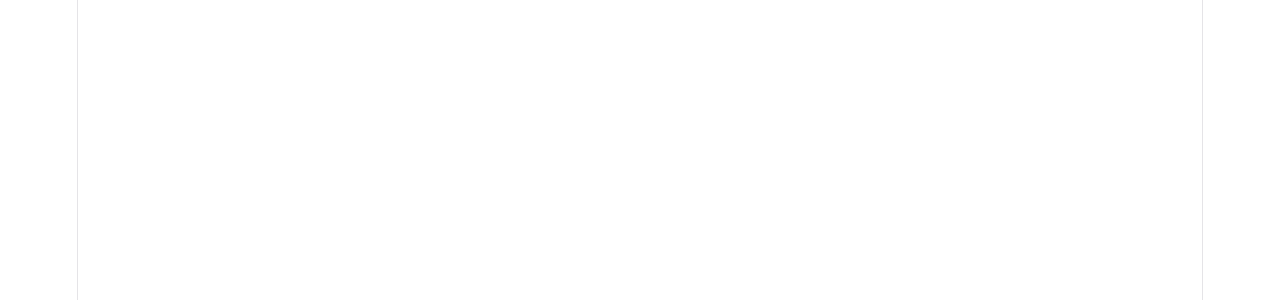
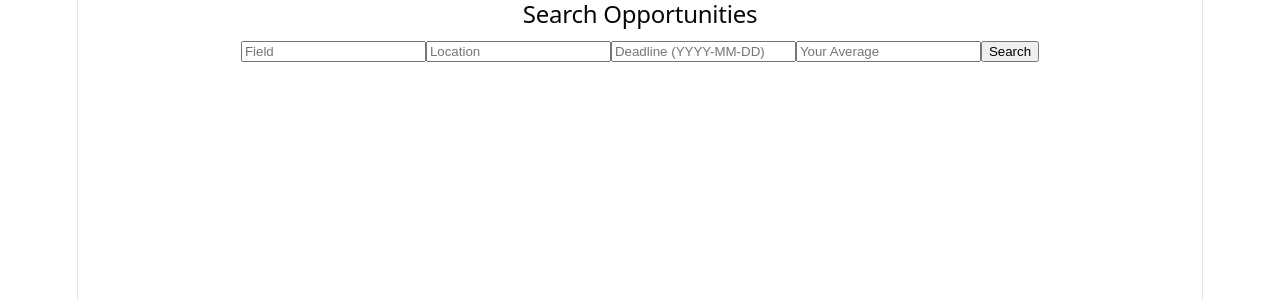
Before and after one commit to maria-scz/opportunitymatch, a React (Vite) app in the folder client/: page /search in a window 1280 px wide. Before the commit this address had no page. Shown: the top 300 px of the page. Built offline with nearby package versions, Linux system fonts and the light colour scheme.

Commit message:
day 10: search page with multi-filter form

```diff
--- a/client/src/App.jsx
+++ b/client/src/App.jsx
@@ -1,6 +1,7 @@
 import { BrowserRouter, Routes, Route } from 'react-router-dom';
 import Landing from './pages/Landing';
 import Profile from './pages/Profile';
+import Search from './pages/Search';
 
 function App() {
   return (
@@ -8,6 +9,7 @@ function App() {
       <Routes>
         <Route path="/" element={<Landing />} />
         <Route path="/profile" element={<Profile />} />
+        <Route path="/search" element={<Search />} />
       </Routes>
     </BrowserRouter>
   );
--- a/client/src/pages/Profile.jsx
+++ b/client/src/pages/Profile.jsx
@@ -25,7 +25,6 @@ function Profile() {
       <input value={academicLevel} onChange={(e) => setAcademicLevel(e.target.value)} placeholder="Academic Level" />
       <input value={academicAverage} onChange={(e) => setAcademicAverage(e.target.value)} placeholder="Academic Average" />
       <input value={intendedField} onChange={(e) => setIntendedField(e.target.value)} placeholder="Intended Field" />
-
       <input value={location} onChange={(e) => setLocation(e.target.value)} placeholder="Location" />
       <input value={eligibility} onChange={(e) => setEligibility(e.target.value)} placeholder="Eligibility" />
       <input value={interests} onChange={(e) => setInterests(e.target.value)} placeholder="Interests" />
--- /dev/null
+++ b/client/src/pages/Search.jsx
@@ -0,0 +1,55 @@
+import { useState } from 'react';
+
+function Search() {
+  const [field, setField] = useState('');
+  const [location, setLocation] = useState('');
+  const [deadline, setDeadline] = useState('');
+  const [minAverage, setMinAverage] = useState('');
+  const [results, setResults] = useState([]);
+
+  async function handleSearch(e) {
+    e.preventDefault();
+
+    // TODO 1: build a URLSearchParams object, only appending filters that have a value
+    // (same if-check pattern as tonight's backend route)
+    const params = new URLSearchParams();
+    if (field) params.append('field', field);
+    if (minAverage) params.append('min_average', minAverage);
+    if (location) params.append('location', location);
+    if (deadline) params.append('deadline', deadline);
+
+    params.toString();
+
+    // TODO 2: fetch from `http://localhost:3000/opportunities?${params.toString()}`
+    // — two awaits, same shape as every fetch since Day 2
+    const response = await fetch(`http://localhost:3000/opportunities?${params.toString()}`);
+    const data = await response.json();
+
+    // TODO 3: setResults(...) with whatever came back
+    setResults(data)
+  }
+
+  return (
+    <div>
+      <h2>Search Opportunities</h2>
+      <form onSubmit={handleSearch}>
+        <input value={field} onChange={(e) => setField(e.target.value)} placeholder="Field" />
+        <input value={location} onChange={(e) => setLocation(e.target.value)} placeholder="Location" />
+        <input value={deadline} onChange={(e) => setDeadline(e.target.value)} placeholder="Deadline (YYYY-MM-DD)" />
+        <input value={minAverage} onChange={(e) => setMinAverage(e.target.value)} placeholder="Your Average" />
+        <button type="submit">Search</button>
+      </form>
+
+      <div>
+        {results.map(opportunity => (
+            <div key={opportunity.id}>
+            <p>{opportunity.name}</p>
+            <p>{opportunity.min_average}</p>
+            </div>
+        ))}
+      </div>
+    </div>
+  );
+}
+
+export default Search;
```
